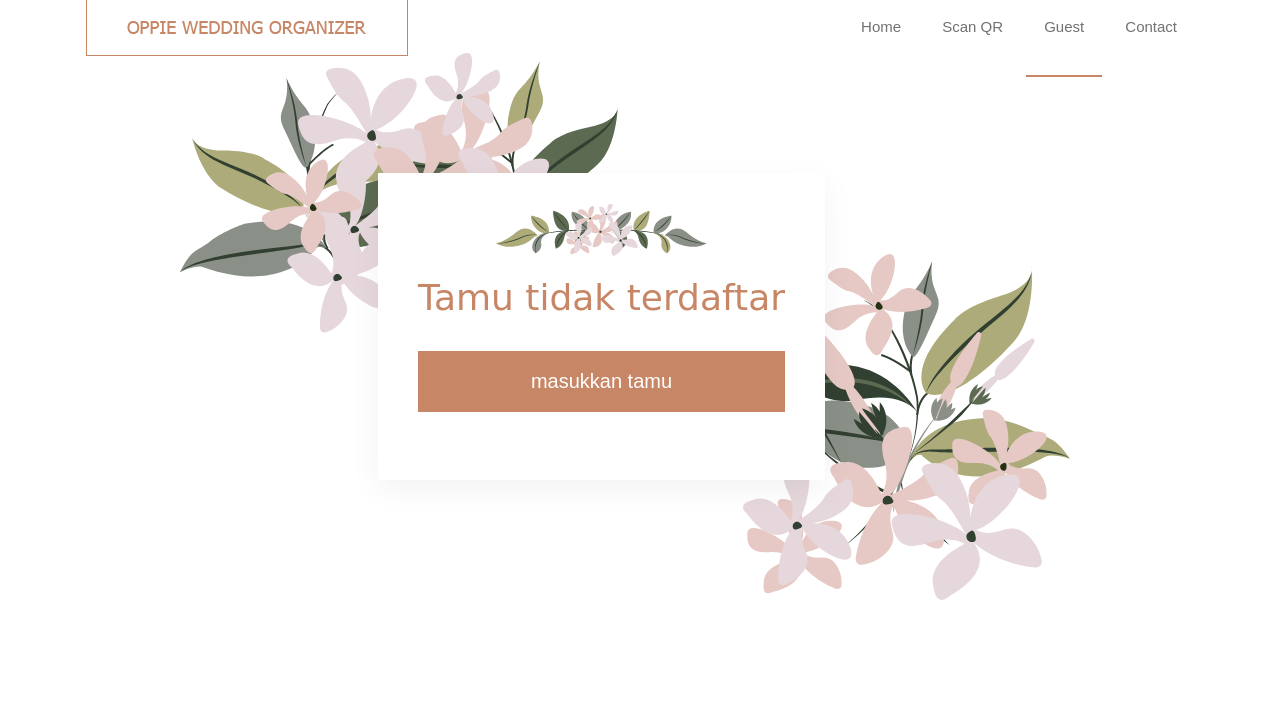
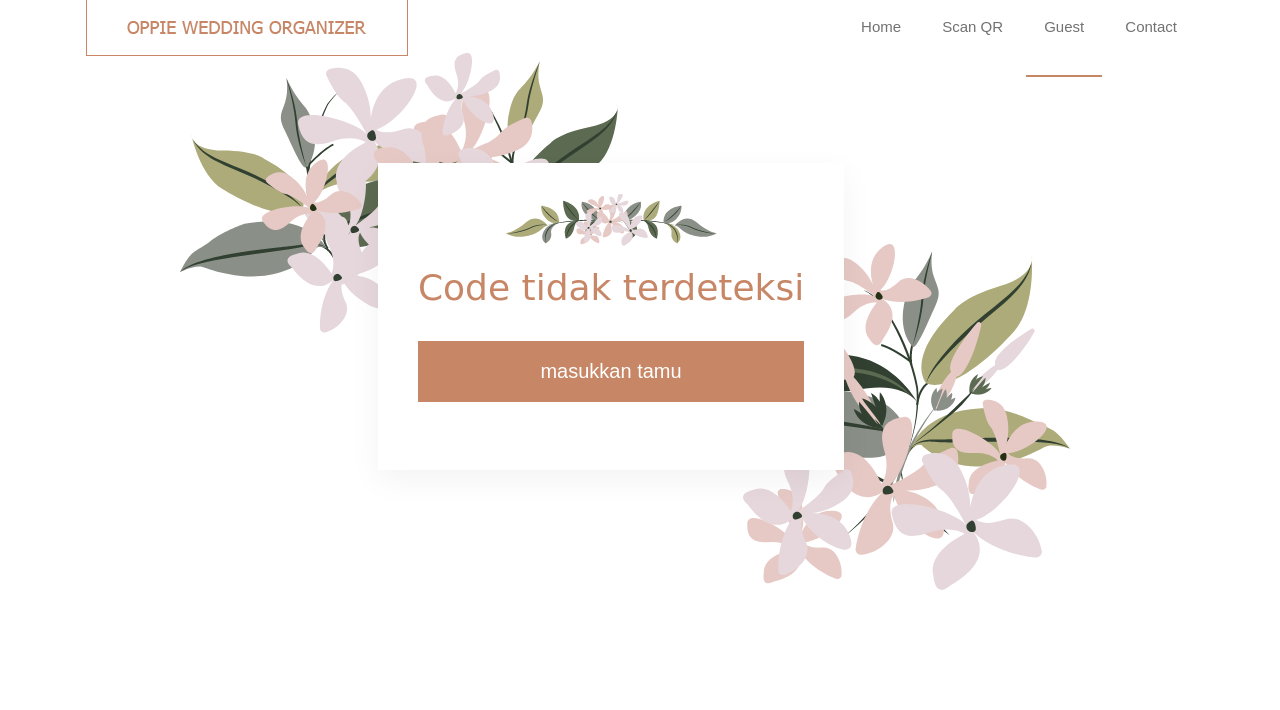
Before and after one commit to adeJN/qrcode_project, a PHP site: page /cek.php in a window 1280 px wide. Shown: the part 22-732 px from the top of the page. Run offline with PHP 8.4, Linux system fonts and the light colour scheme; data comes from the database, SQL or seed files in the repository; data that the repository does not hold is empty; some web fonts are replaced.

Commit message:
progres lanjtan

```diff
--- a/cek-qr/index.php
+++ b/cek-qr/index.php
@@ -113,7 +113,7 @@
                     </div>
                         <center>
                             <br>
-                            <a class="boxed_btn3" href=""><i class="fa fa-users"></i> Tambah tamu tak terdaftar</a>
+                            <a class="boxed_btn3" href=""><i class="fa fa-users"></i> Tambah tamu</a>
                         </center>
                 </div>
 
--- a/cek.php
+++ b/cek.php
@@ -94,7 +94,7 @@
                             <img src="img/appointment/flower-bottom.png" alt="">
                         </div>
                         <div class="row justify-content-center">
-                            <div class="col-xl-7 col-lg-8">
+                            <div class="col-xl-7 col-lg-8"  style="margin-top:-10px">
                                 <div class="popup_box ">
                                     <div class="popup_inner">
                                         <div class="form_heading text-center">
@@ -106,7 +106,7 @@
 
                                                 if(mysqli_num_rows($sql) < 1){
                                                     ?>
-                                            <h3>Tamu tidak terdaftar</h3>
+                                            <h3>Code tidak terdeteksi</h3>
                                             <br>
                                             <h1><button class="boxed_btn3">masukkan tamu</button></h1>
                                         </div>
@@ -115,7 +115,7 @@
                                             ?>
                                             <h3>Terimakasih<br>telah hadir</h3>
                                             <!-- <a href="" class="genric-btn primary-border e-large" > -->
-                                                <u><h3 style="font-family:tahoma;"><?php echo $d['nama']; ?></h3></u>
+                                                <h3 style="font-family:tahoma;"><?php echo $d['nama']; ?></h3>
                                             <!-- </a> -->
                                             <br>
                                             <h6><?php echo $d['alamat']; ?></h6>
@@ -123,7 +123,7 @@
                                         <form method="post" action="aksi_tamu.php?act=update_setelahcekqr" role="form">
                                             <div class="row">
                                                 <div class="col-xl-12">
-                                                    <input type="" name="id" value="<?php echo $_POST['id_tamu'];  ?>" />
+                                                    <input type="hidden" name="id" value="<?php echo $_POST['id_tamu'];  ?>" />
                                                 </div>
 
                                                 <div class="col-xl-12">
@@ -137,6 +137,8 @@
                                                         <option value="7">7 Guest</option>
                                                         <option value="8">8 Guest</option>
                                                         <option value="9">9 Guest</option>
+                                                        <option value="10">10 Guest</option>
+                                                        <option value="11">11 Guest</option>
                                                     </select>
                                                 </div>
                                                 <div class="col-xl-12">
--- a/tamu.php
+++ b/tamu.php
@@ -134,7 +134,7 @@
                             </thead>
                             <tbody>
                             <?php
-                            $sql=mysqli_query($konek, "SELECT * FROM tamu ORDER BY id_tamu ASC");
+                            $sql=mysqli_query($konek, "SELECT * FROM tamu ORDER BY id_tamu DESC");
                             $no=1;
                             while($d=mysqli_fetch_array($sql)){
                                 echo "<tr>
```
Also changed, not shown: aksi_tamu.php (+9 -0 lines).
